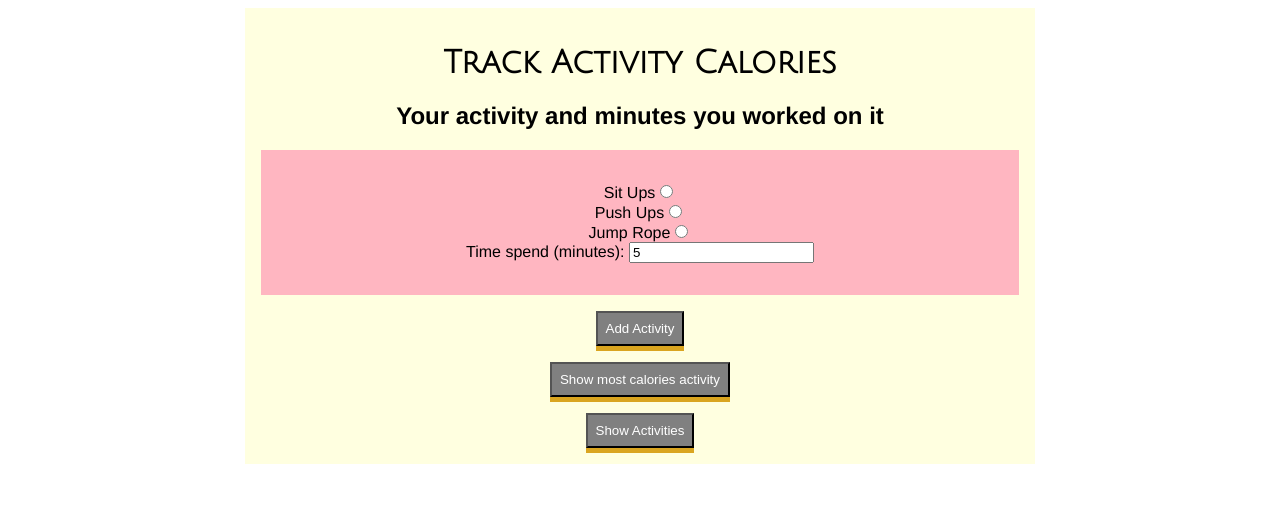
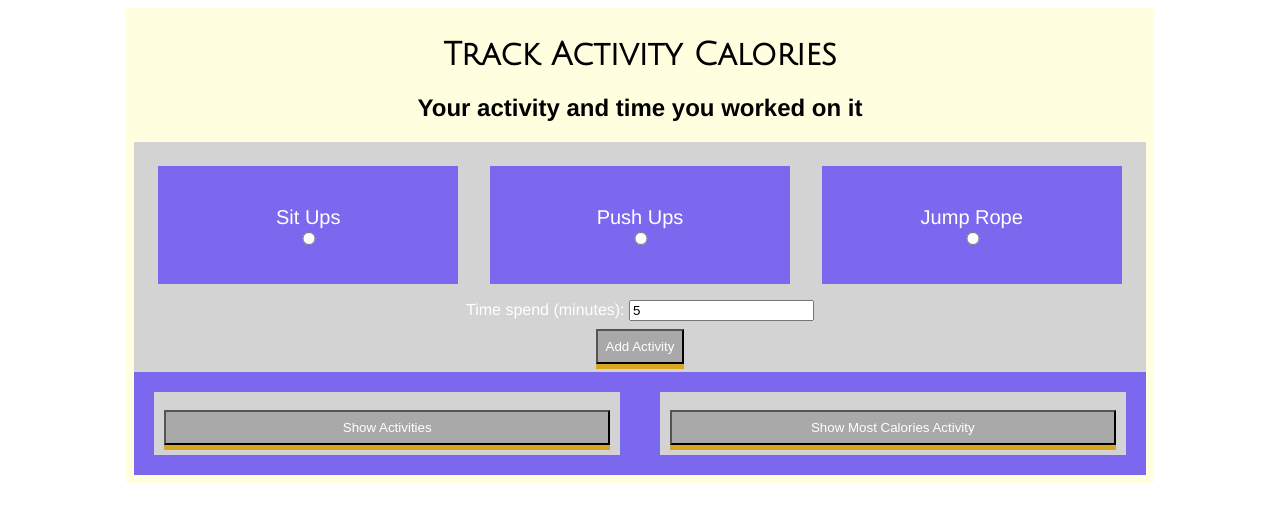
Before and after one commit to mue001/HW4, a plain HTML site: page index.html in a window 1280 px wide. Both pictures are taken after typing "5" into the empty fields and a click on the button "Add Activity". Drawn offline with Linux system fonts and the light colour scheme.

Commit message:
style app

```diff
--- a/index.html
+++ b/index.html
@@ -12,28 +12,32 @@
     <div class="main-container">
         <div class="title">
             <h1>Track Activity Calories</h1>
-            <h2>Your activity and minutes you worked on it</h2>
+            <h2>Your activity and time you worked on it</h2>
         </div>
 
         <div class="container">
-            <div class="options"></div>
             <div class="list-activities" id="list-activities"></div>
+            <div class="input-box">
                 <label for="minutes">Time spend (minutes):</label>
                 <input type="number" val="minutes"  id="minutes" class="minutes" name="minutes" />
             </div>
             <div class="button-container">
             <button type="button" id="add-button" >Add Activity</button>
             </div>
+        </div>
+
+        <div class="added-activities-container">
+            <div class="listActivties">
+                <button type="button" id="allActivies" >Show Activities</button>
+                <div class="all-activities-container" id="all-activities-container"></div>
+            </div>
 
             <div class="most-calories-container">
-            <button type="button" id="most-calories" >Show most calories activity</button>
+                <button type="button" id="most-calories" >Show Most Calories Activity</button>
+                <div class="list-most-activities" id="list-most-activities"></div>
             </div>
-        <div class="list-most-activities" id="list-most-activities"></div>
 
-        <div class="listActivties">
-            <button type="button" id="allActivies" >Show Activities</button>
         </div>
-        <div class="all-activities-container" id="all-activities-container"></div>
     </div>
 </div>
 
--- a/main.js
+++ b/main.js
@@ -1,10 +1,12 @@
 // Global variables
 let optionOne = ["Sit Ups", "Push Ups", "Jump Rope"];
 let Workout = [];
+let activityNumber = 0;
 let WorkOutRecord = function(activityName, activityDuration, caloriesSpent){
-  this.activity = activityName;
-  this.duration = activityDuration;
-  this.calories = caloriesSpent;
+    this.activityID = ++activityNumber;
+    this.activity = activityName;
+    this.duration = activityDuration;
+    this.calories = caloriesSpent;
 };
 let maxActivity = "";
 let maxCalories = 0;
@@ -35,7 +37,7 @@ document.addEventListener("DOMContentLoaded", function (event) {
             activity = optionOne[2];
         }
         Workout.push(new WorkOutRecord(activity, duration, calories));
-        checkMaxCalories (calories);
+        maxCalories = checkMaxCalories (calories, maxCalories);
         console.log(activity, duration, calories);
 
         clearForm(list1);
@@ -45,15 +47,9 @@ document.addEventListener("DOMContentLoaded", function (event) {
     // Helper funtions
 
     //Check the maxCalories and maxActivity
-    function checkMaxCalories(caloriesSpend){
-        for(let x=0; x < Workout.length; x++){
-        console.log("Workout[x].activity is" + Workout[x].activity)
-        if(Workout[x].calories >= caloriesSpend){
-            //maxActivity = Workout[x].activity, maxCalories = Workout[x].calories;
-            maxCalories = Workout[x].calories;
-        } //else{
-            //maxActivity =pActivity, maxCalories = pCalories;
-        //}
+    function checkMaxCalories(calories, maxCalories){
+        if(calories >= maxCalories){
+            return calories;
         }
     };
 
@@ -66,7 +62,7 @@ document.addEventListener("DOMContentLoaded", function (event) {
          for (act of Workout ){
              if (act.calories === maxCalories ){
                 let displayActivity = document.createElement("li");
-                displayActivity.textContent = act.activity + " " + act.calories;
+                displayActivity.textContent = `Activity ${act.activityID}: ${act.activity} ${act.calories} calories`;
                 mostAcitivities.append(displayActivity);
          }
         }
@@ -77,7 +73,7 @@ document.addEventListener("DOMContentLoaded", function (event) {
         document.getElementById("all-activities-container").textContent = "";
         for (i=0; i<Workout.length; i++){
             let list = document.createElement("li");
-            list.textContent = Workout[i].activity + " " + Workout[i].duration + " minutes " + Workout[i].calories + " calories";
+            list.textContent = `Activity ${Workout[i].activityID}: ${Workout[i].activity} ${Workout[i].duration} minutes ${Workout[i].calories} calories`;
             document.getElementById("all-activities-container").append(list);
         }
     });
--- a/style.css
+++ b/style.css
@@ -8,23 +8,23 @@ h1 {
     font-family: 'Julius Sans One', sans-serif;
     font-weight: bold;
 }
-.outer-container{
+.outer-container, .list-activities, .added-activities-container {
     display: flex;
     justify-content: center;
 }
 
 .main-container {
-    width: 60%;
+    width: 80%;
     background-color: lightyellow;
-    padding: 1rem;
+    padding: 0.5rem;
     text-align: center;
 }
 
 button {
-    margin-top: 1rem;
+    margin-top: 0.5rem;
     padding: 0.5rem;
     box-shadow: 0 5px goldenrod;
-    background-color: gray;
+    background-color:darkgray;
     color: white;
 }
 
@@ -37,18 +37,51 @@ button:active {
     background-color: coral;
 }
 .activities-container {
-    margin-top: 1rem;
-    font-size: 25px;
+    margin-top: 0.5rem;
+    font-size: 10px;
     font-weight: bold;
     color: orange;
 }
 
 .container {
-    background: lightpink;
-    padding: 2rem;
+    background: lightgrey;
+    padding: 0.5rem;
+    color: white;
 }
 
 .number {
     padding: 0.5rem;
     font-size: 15px;
 }
+.button-of-list-one {
+    background-color: mediumslateblue;
+    margin: 1rem;
+    padding: 4%;
+    font-size: 20px;
+    display: flex;
+    flex-direction: column;
+    flex:1; /* equal width of items */
+  }
+
+  .most-calories-container, .listActivties {
+
+    background-color: lightgray;
+    margin: 20px 20px;
+    padding: 10px;
+    display: flex;
+    flex-direction: column;
+    flex:1; /* equal width of items */
+
+  }
+
+  .added-activities-container {
+    background-color: mediumslateblue;
+    color: white;
+  }
+
+  li {
+      text-align: left;
+      background: mediumslateblue;
+      padding: 10px;
+      margin-top: 5px;
+  }
```
Lines whose indentation alone changed are shown as unchanged.
